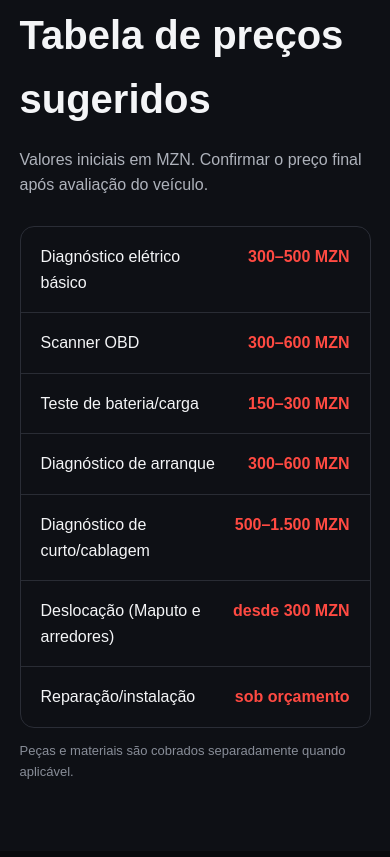
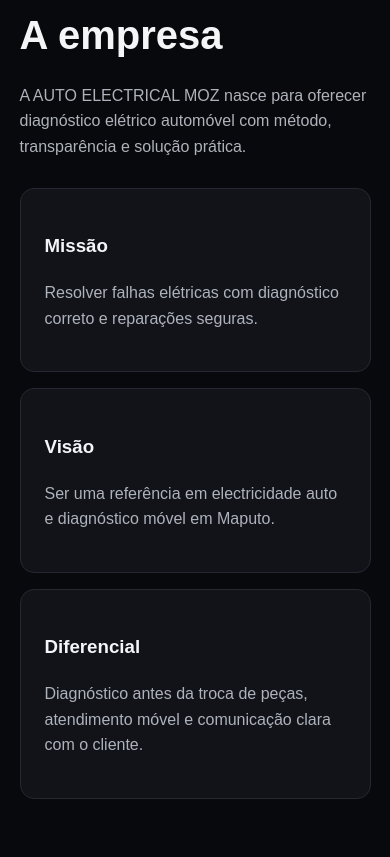
Before and after one commit to danielacaciochumane5-collab/auto-electrical-moz, a plain HTML site: page index.html in a window 390 px wide. Shown: the part 2687-3544 px from the top of the page. Drawn offline with Linux system fonts and the light colour scheme.

Commit message:
Remove preços section and improve mobile navigation

```diff
--- a/index.html
+++ b/index.html
@@ -12,7 +12,6 @@
   <a class="brand" href="#inicio">AUTO <span>ELECTRICAL MOZ</span></a>
   <nav>
     <a href="#servicos">Serviços</a>
-    <a href="#precos">Preços</a>
     <a href="#sobre">Sobre</a>
     <a href="#contacto">Contacto</a>
   </nav>
@@ -49,21 +48,6 @@
 </div>
 </section>
 
-<section id="precos" class="section dark">
-<h2>Tabela de preços sugeridos</h2>
-<p class="lead">Valores iniciais em MZN. Confirmar o preço final após avaliação do veículo.</p>
-<div class="price-table">
-<div><span>Diagnóstico elétrico básico</span><strong>300–500 MZN</strong></div>
-<div><span>Scanner OBD</span><strong>300–600 MZN</strong></div>
-<div><span>Teste de bateria/carga</span><strong>150–300 MZN</strong></div>
-<div><span>Diagnóstico de arranque</span><strong>300–600 MZN</strong></div>
-<div><span>Diagnóstico de curto/cablagem</span><strong>500–1.500 MZN</strong></div>
-<div><span>Deslocação (Maputo e arredores)</span><strong>desde 300 MZN</strong></div>
-<div><span>Reparação/instalação</span><strong>sob orçamento</strong></div>
-</div>
-<p class="note">Peças e materiais são cobrados separadamente quando aplicável.</p>
-</section>
-
 <section id="sobre" class="section">
 <h2>A empresa</h2>
 <p class="lead">A AUTO ELECTRICAL MOZ nasce para oferecer diagnóstico elétrico automóvel com método, transparência e solução prática.</p>
```
